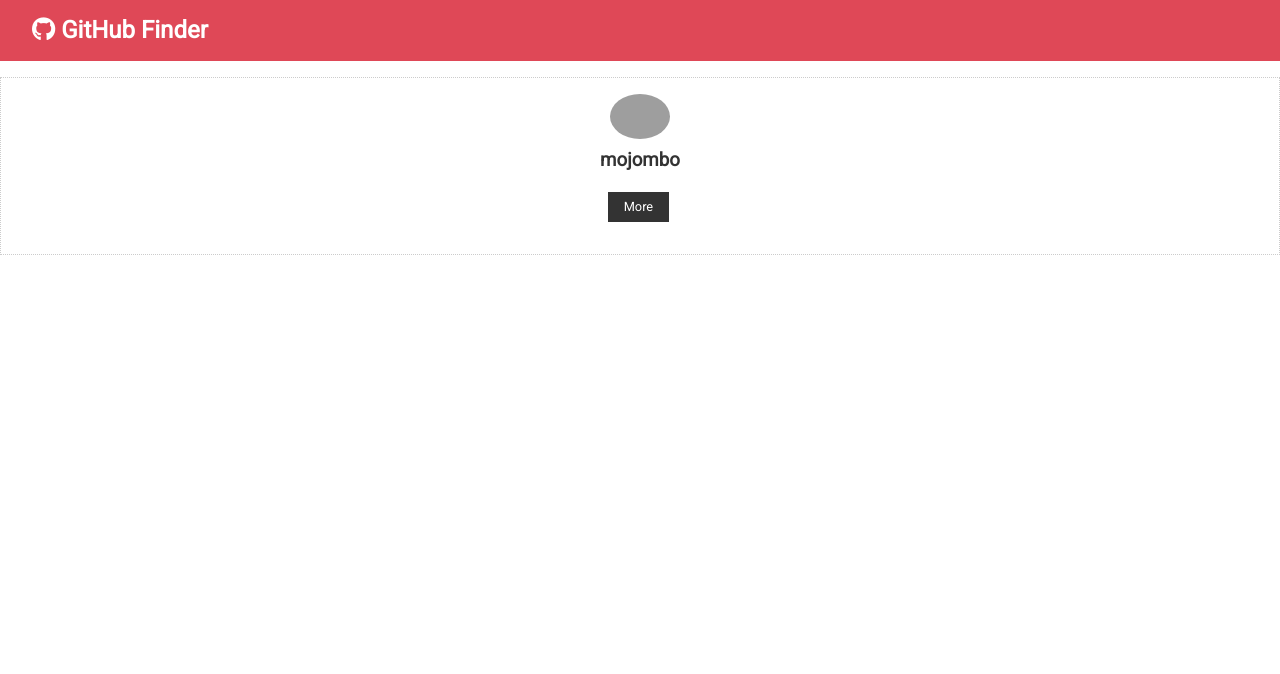
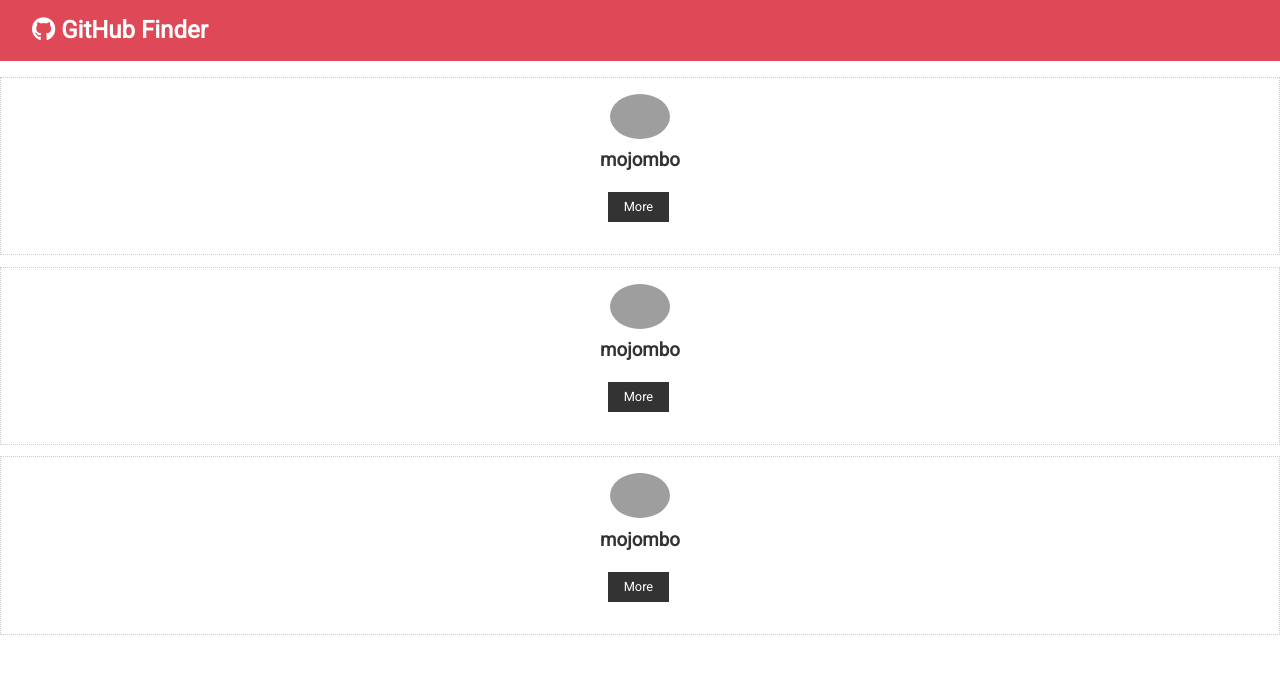
Before and after one commit to satv1r/github-finder-2, a React (Create React App) app: page / in a window 1280 px wide. Shown: the top 674 px of the page. Built offline with nearby package versions, Linux system fonts and the light colour scheme; grey boxes are pictures that could not be loaded.

Commit message:
add Users component

```diff
--- a/src/App.js
+++ b/src/App.js
@@ -1,6 +1,6 @@
 import React, { Component } from "react";
 import Navbar from "./components/layout/Navbar";
-import UserItem from "./components/users/UserItem";
+import Users from "./components/users/Users";
 import "./App.css";
 
 class App extends Component {
@@ -8,7 +8,7 @@ class App extends Component {
     return (
       <div className="App">
         <Navbar />
-        <UserItem />
+        <Users />
       </div>
     );
   }
--- /dev/null
+++ b/src/components/users/Users.js
@@ -0,0 +1,39 @@
+import React, { Component } from "react";
+import UserItem from "./UserItem";
+
+class Users extends Component {
+  state = {
+    users: [
+      {
+        id: "id",
+        login: "mojombo1",
+        avatar_url: "https://avatars0.githubusercontent.com/u/1?v=4",
+        html_url: "https://github.com/mojombo",
+      },
+      {
+        id: "id",
+        login: "mojombo2",
+        avatar_url: "https://avatars0.githubusercontent.com/u/1?v=4",
+        html_url: "https://github.com/mojombo",
+      },
+      {
+        id: "id",
+        login: "mojombo3",
+        avatar_url: "https://avatars0.githubusercontent.com/u/1?v=4",
+        html_url: "https://github.com/mojombo",
+      },
+    ],
+  };
+
+  render() {
+    return (
+      <div>
+        {this.state.users.map((item) => {
+          return <UserItem />;
+        })}
+      </div>
+    );
+  }
+}
+
+export default Users;
```
